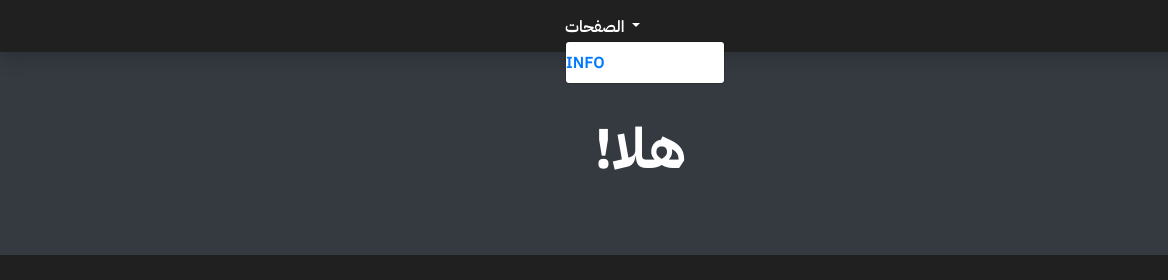
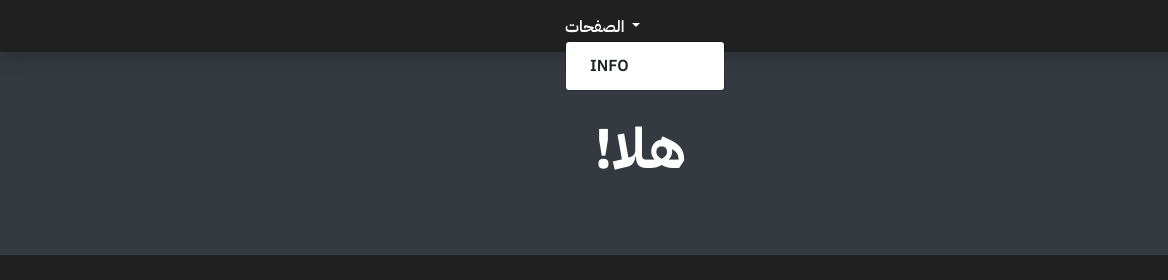
Before and after one commit to FS6A/FS6, a plain HTML site: page index.html in a window 1280 px wide. Both pictures are taken after a click on the button "الصفحات". Shown: the top 280 px of the page, 0-1168 px from the left. Drawn offline with nearby package versions, Linux system fonts and the light colour scheme; files whose address does not match are found by name.

Commit message:
Update index.html

```diff
--- a/index.html
+++ b/index.html
@@ -24,8 +24,8 @@
         <a class="nav-item dropdown-toggle" id="navbarDropdown" role="button" data-toggle="dropdown" aria-haspopup="true" aria-expanded="false">
           الصفحات
         </a>
-        <div class="dropdown-menu" aria-labelledby="navbarDropdown">
-          <a class="" href="inf/">INFO</a>
+        <div class="dropdown-menu" aria-labelledby="">
+          <a class="dropdown-item" href="inf/">INFO</a>
      <!--     <a class="dropdown-item" href="#">Another action</a>
           <div class="dropdown-divider"></div>
           <a class="dropdown-item" href="#">Something else here</a> -->
```
